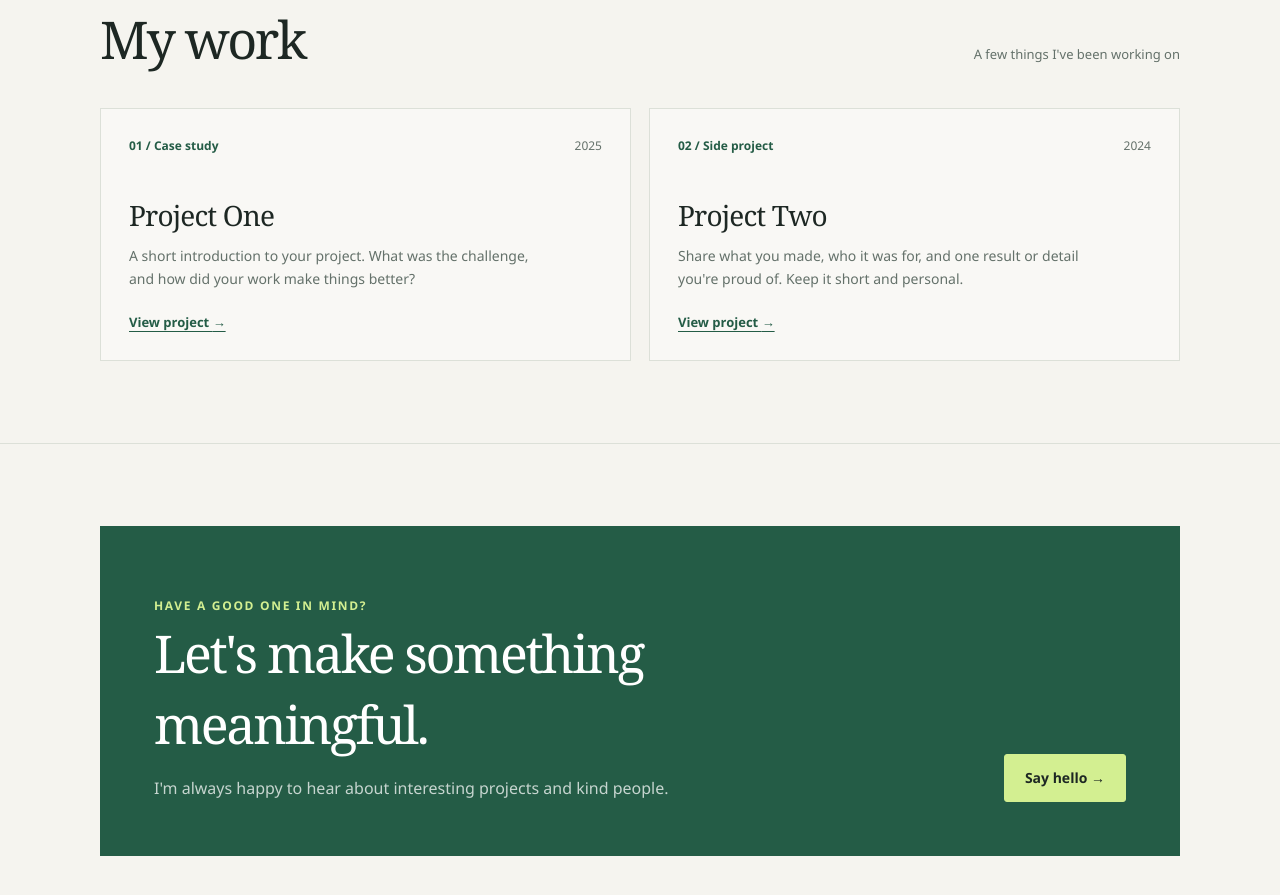
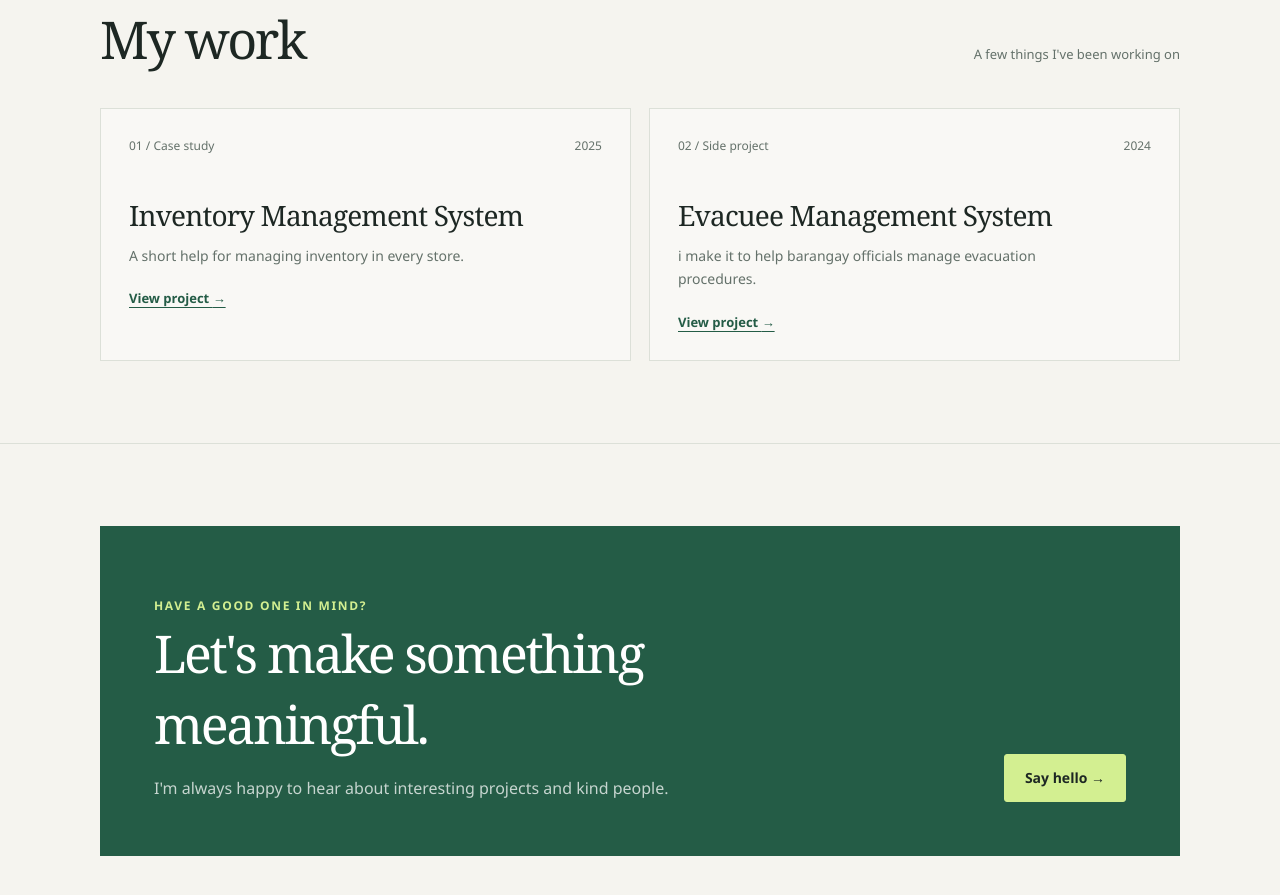
Before and after one commit to alvinalmayda274-ui/alvinalmayda274-ui.github.io, a plain HTML site: page index.html in a window 1280 px wide. Shown: the part 1318-2213 px from the top of the page. Drawn offline with Linux system fonts and the light colour scheme.

Commit message:
Add files via upload

```diff
--- a/index.html
+++ b/index.html
@@ -242,16 +242,16 @@
           </div>
           <div class="projects">
             <article class="project">
-              <div class="project-top"><span class="project-number">01 / Case study</span><span>2025</span></div>
-              <h3>Project One</h3>
-              <p>A short introduction to your project. What was the challenge, and how did your work make things better?</p>
+              <div class="project-top"><span class="inventory management">01 / Case study</span><span>2025</span></div>
+              <h3>Inventory Management System</h3>
+              <p>A short help for managing inventory in every store.</p>
               <a href="https://github.com/alvinalmayda274-ui/INVENTORY-MANAGEMENT">View project <span aria-hidden="true">&rarr;</span></a>
             </article>
             <article class="project">
-              <div class="project-top"><span class="project-number">02 / Side project</span><span>2024</span></div>
-              <h3>Project Two</h3>
-              <p>Share what you made, who it was for, and one result or detail you're proud of. Keep it short and personal.</p>
-              <a href="https://github.com/">View project <span aria-hidden="true">&rarr;</span></a>
+              <div class="project-top"><span class="evacuee_system">02 / Side project</span><span>2024</span></div>
+              <h3>Evacuee Management System</h3>
+              <p>i make it to help barangay officials manage evacuation procedures.</p>
+              <a href="https://github.com/alvinalmayda274-ui/evacuee_system">View project <span aria-hidden="true">&rarr;</span></a>
             </article>
           </div>
         </div>
@@ -264,7 +264,7 @@
             <h2>Let's make something meaningful.</h2>
             <p>I'm always happy to hear about interesting projects and kind people.</p>
           </div>
-          <a class="button" href="mailto:almaydaalvin6@gmail.com">Say hello <span aria-hidden="true">&nbsp;&rarr;</span></a>
+          <a class="button" href="mailto:alvinalmayda274@gmail.com">Say hello <span aria-hidden="true">&nbsp;&rarr;</span></a>
         </div>
       </section>
     </main>
```
